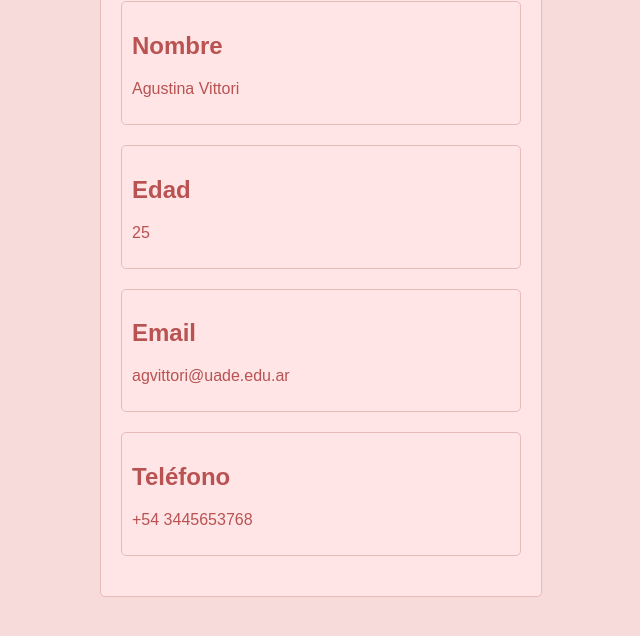
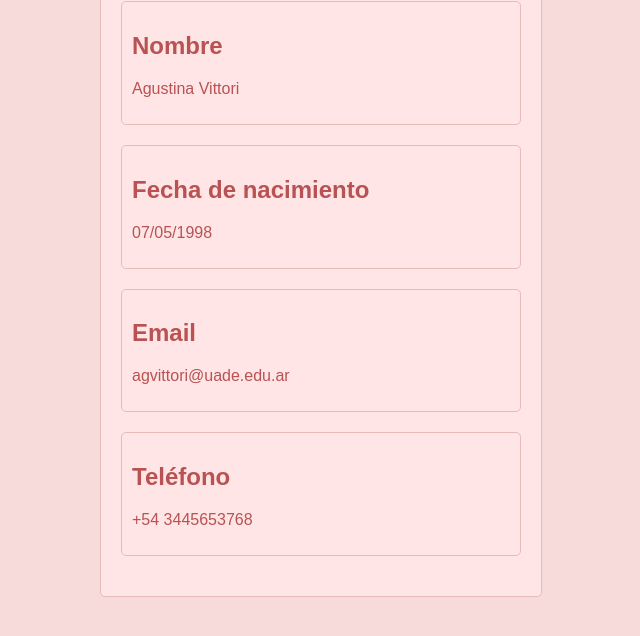
Before and after one commit to agusvitt/CVAgustinaVittori, a plain HTML site: page datospersonales.html in a window 1280 px wide. Shown: the part 108-744 px from the top of the page, without its empty margins (319-959 px from the left). Drawn offline with Linux system fonts and the light colour scheme.

Commit message:
version 5
datos

```diff
--- a/datospersonales.html
+++ b/datospersonales.html
@@ -49,8 +49,8 @@
             <p>Agustina Vittori</p>
         </div>
         <div class="datos-personales">
-            <h2>Edad</h2>
-            <p>25</p>
+            <h2>Fecha de nacimiento</h2>
+            <p>07/05/1998</p>
         </div>
         <div class="datos-personales">
             <h2>Email</h2>
```
